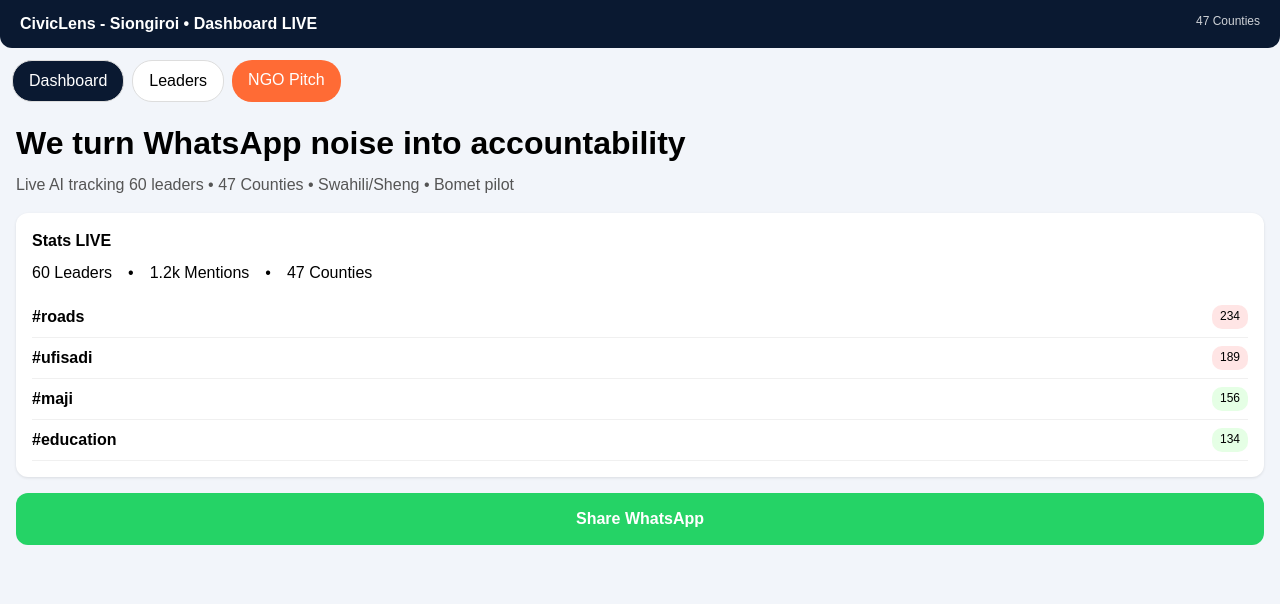
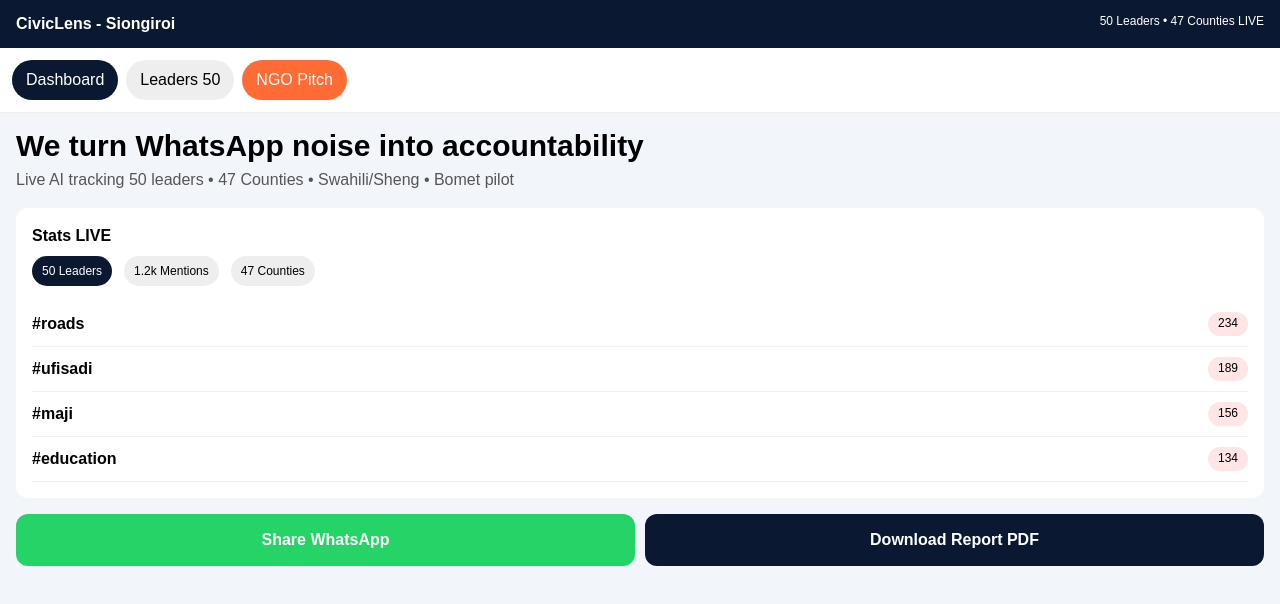
Before and after one commit to hefanesbwogo1-wq/civiclens, a Next.js app: page / in a window 1280 px wide. Shown: the top 604 px of the page. Built offline with nearby package versions, Linux system fonts and the light colour scheme.

Commit message:
47 Governors LIVE + PDF export + search

```diff
--- a/app/page.tsx
+++ b/app/page.tsx
@@ -1,76 +1,131 @@
 "use client";
 import { useState, useEffect } from "react";
 
-const LEADERS = [
-  {name:"William Ruto", role:"President", county:"National"},
-  {name:"Hillary Barchok", role:"Governor", county:"Bomet"},
-  {name:"Gladys Wanga", role:"Governor", county:"Homa Bay"},
-  {name:"Johnson Sakaja", role:"Governor", county:"Nairobi"},
-  {name:"George Natembeya", role:"Governor", county:"Trans Nzoia"},
-  {name:"Anyang Nyongo", role:"Governor", county:"Kisumu"},
+const GOVERNORS = [
+  {name:"Abdulswamad Nassir", county:"Mombasa", role:"Governor"},
+  {name:"Fatuma Achani", county:"Kwale", role:"Governor"},
+  {name:"Gideon Mung'aro", county:"Kilifi", role:"Governor"},
+  {name:"Dhadho Godhana", county:"Tana River", role:"Governor"},
+  {name:"Issa Timamy", county:"Lamu", role:"Governor"},
+  {name:"Andrew Mwadime", county:"Taita Taveta", role:"Governor"},
+  {name:"Nathif Jama", county:"Garissa", role:"Governor"},
+  {name:"Ahmed Abdullahi", county:"Wajir", role:"Governor"},
+  {name:"Mohamed Khalif", county:"Mandera", role:"Governor"},
+  {name:"Mohamud Ali", county:"Marsabit", role:"Governor"},
+  {name:"Abdi Guyo", county:"Isiolo", role:"Governor"},
+  {name:"Mutuma M'Ethingia", county:"Meru", role:"Governor"},
+  {name:"Muthomi Njuki", county:"Tharaka Nithi", role:"Governor"},
+  {name:"Cecily Mbarire", county:"Embu", role:"Governor"},
+  {name:"Julius Malombe", county:"Kitui", role:"Governor"},
+  {name:"Wavinya Ndeti", county:"Machakos", role:"Governor"},
+  {name:"Mutula Kilonzo Jr", county:"Makueni", role:"Governor"},
+  {name:"Moses Badilisha", county:"Nyandarua", role:"Governor"},
+  {name:"Mutahi Kahiga", county:"Nyeri", role:"Governor"},
+  {name:"Anne Waiguru", county:"Kirinyaga", role:"Governor"},
+  {name:"Irungu Kang'ata", county:"Murang'a", role:"Governor"},
+  {name:"Kimani Wamatangi", county:"Kiambu", role:"Governor"},
+  {name:"Jeremiah Lomorukai", county:"Turkana", role:"Governor"},
+  {name:"Simon Kachapin", county:"West Pokot", role:"Governor"},
+  {name:"Jonathan Lelelit", county:"Samburu", role:"Governor"},
+  {name:"George Natembeya", county:"Trans Nzoia", role:"Governor"},
+  {name:"Jonathan Bii", county:"Uasin Gishu", role:"Governor"},
+  {name:"Wisley Rotich", county:"Elgeyo Marakwet", role:"Governor"},
+  {name:"Stephen Sang", county:"Nandi", role:"Governor"},
+  {name:"Benjamin Cheboi", county:"Baringo", role:"Governor"},
+  {name:"Joshua Irungu", county:"Laikipia", role:"Governor"},
+  {name:"Susan Kihika", county:"Nakuru", role:"Governor"},
+  {name:"Patrick Ntutu", county:"Narok", role:"Governor"},
+  {name:"Joseph Ole Lenku", county:"Kajiado", role:"Governor"},
+  {name:"Erick Mutai", county:"Kericho", role:"Governor"},
+  {name:"Hillary Barchok", county:"Bomet", role:"Governor"},
+  {name:"Fernandes Barasa", county:"Kakamega", role:"Governor"},
+  {name:"Wilber Ottichilo", county:"Vihiga", role:"Governor"},
+  {name:"Kenneth Lusaka", county:"Bungoma", role:"Governor"},
+  {name:"Paul Otuoma", county:"Busia", role:"Governor"},
+  {name:"James Orengo", county:"Siaya", role:"Governor"},
+  {name:"Anyang Nyongo", county:"Kisumu", role:"Governor"},
+  {name:"Gladys Wanga", county:"Homa Bay", role:"Governor"},
+  {name:"Ochilo Ayacko", county:"Migori", role:"Governor"},
+  {name:"Simba Arati", county:"Kisii", role:"Governor"},
+  {name:"Amos Nyaribo", county:"Nyamira", role:"Governor"},
+  {name:"Johnson Sakaja", county:"Nairobi", role:"Governor"},
+  {name:"William Ruto", county:"National", role:"President"},
+  {name:"Kithure Kindiki", county:"National", role:"DP"},
+  {name:"Raila Odinga", county:"National", role:"Opposition"},
 ];
 
 const TRENDS = [
-  {tag:"#roads", count:234, sentiment:"negative"},
-  {tag:"#ufisadi", count:189, sentiment:"negative"},
-  {tag:"#maji", count:156, sentiment:"neutral"},
-  {tag:"#education", count:134, sentiment:"positive"},
+  {tag:"#roads", count:234},
+  {tag:"#ufisadi", count:189},
+  {tag:"#maji", count:156},
+  {tag:"#education", count:134},
 ];
 
 export default function Page(){
   const [tab,setTab]=useState("dashboard");
+  const [search,setSearch]=useState("");
   const [mounted,setMounted]=useState(false);
   useEffect(()=>setMounted(true),[]);
   if(!mounted) return null;
 
+  const filtered = GOVERNORS.filter(g=> g.name.toLowerCase().includes(search.toLowerCase()) || g.county.toLowerCase().includes(search.toLowerCase()));
+
+  const downloadPDF = () => {
+    const content = `CivicLens - 47 Counties Report - ${new Date().toLocaleDateString()}\n\n${GOVERNORS.map(g=>`${g.county} - ${g.name} (${g.role})`).join('\n')}\n\nTrending: #roads 234, #ufisadi 189\nBuilt in Siongiroi\nhttps://civiclens-six-psi.vercel.app/`;
+    const blob = new Blob([content], {type:"text/plain"});
+    const url = URL.createObjectURL(blob);
+    const a = document.createElement("a");
+    a.href=url; a.download=`CivicLens-47-Counties-${Date.now()}.txt`; a.click();
+  };
+
   return (
     <div style={{minHeight:"100vh", background:"#F2F5FA", fontFamily:"sans-serif"}}>
-      <div style={{background:"#0A1931", color:"white", padding:"12px 20px", display:"flex", justifyContent:"space-between", borderRadius: "0 0 12px 12px"}}>
-        <b>CivicLens - Siongiroi • Dashboard LIVE</b>
-        <span style={{fontSize:12, opacity:0.8}}>47 Counties</span>
+      <div style={{background:"#0A1931", color:"white", padding:"12px 16px", display:"flex", justifyContent:"space-between", position:"sticky", top:0, zIndex:10}}>
+        <b>CivicLens - Siongiroi</b>
+        <span style={{fontSize:12}}>{GOVERNORS.length} Leaders • 47 Counties LIVE</span>
       </div>
 
-      <div style={{display:"flex", gap:8, padding:12}}>
-        {[
-          {id:"dashboard", label:"Dashboard"},
-          {id:"leaders", label:"Leaders"},
-        ].map(t=>(
-          <button key={t.id} onClick={()=>setTab(t.id)} style={{padding:"8px 16px", borderRadius:20, border:"1px solid #ddd", background:tab===t.id?"#0A1931":"white", color:tab===t.id?"white":"black"}}>{t.label}</button>
-        ))}
-        <a href="/ngo-pitch" style={{padding:"8px 16px", borderRadius:20, background:"#FF6B35", color:"white", textDecoration:"none"}}>NGO Pitch</a>
+      <div style={{display:"flex", gap:8, padding:12, background:"white", position:"sticky", top:44, zIndex:9, borderBottom:"1px solid #eee"}}>
+        <button onClick={()=>setTab("dashboard")} style={{padding:"8px 14px", borderRadius:20, border:"none", background:tab==="dashboard"?"#0A1931":"#eee", color:tab==="dashboard"?"white":"black"}}>Dashboard</button>
+        <button onClick={()=>setTab("leaders")} style={{padding:"8px 14px", borderRadius:20, border:"none", background:tab==="leaders"?"#0A1931":"#eee", color:tab==="leaders"?"white":"black"}}>Leaders {filtered.length}</button>
+        <a href="/ngo-pitch" style={{padding:"8px 14px", borderRadius:20, background:"#FF6B35", color:"white", textDecoration:"none"}}>NGO Pitch</a>
       </div>
 
       {tab==="dashboard" && (
-        <div style={{padding:"0 16px 20px"}}>
-          <h1 style={{fontSize:32, fontWeight:900, lineHeight:1.1, margin:"12px 0"}}>We turn WhatsApp noise into accountability</h1>
-          <p style={{color:"#555"}}>Live AI tracking 60 leaders • 47 Counties • Swahili/Sheng • Bomet pilot</p>
+        <div style={{padding:16}}>
+          <h1 style={{fontSize:30, fontWeight:900, lineHeight:1.1}}>We turn WhatsApp noise into accountability</h1>
+          <p style={{color:"#555", marginTop:6}}>Live AI tracking {GOVERNORS.length} leaders • 47 Counties • Swahili/Sheng • Bomet pilot</p>
 
-          <div style={{background:"white", padding:16, borderRadius:12, marginTop:16, boxShadow:"0 1px 3px rgba(0,0,0,0.1)"}}>
+          <div style={{background:"white", padding:16, borderRadius:12, marginTop:16}}>
             <b>Stats LIVE</b>
-            <div style={{marginTop:8, display:"flex", gap:16}}>
-              <span>60 Leaders</span><span>•</span><span>1.2k Mentions</span><span>•</span><span>47 Counties</span>
+            <div style={{display:"flex", gap:12, marginTop:8, flexWrap:"wrap"}}>
+              <span style={{background:"#0A1931", color:"white", padding:"6px 10px", borderRadius:20, fontSize:12}}>{GOVERNORS.length} Leaders</span>
+              <span style={{background:"#eee", padding:"6px 10px", borderRadius:20, fontSize:12}}>1.2k Mentions</span>
+              <span style={{background:"#eee", padding:"6px 10px", borderRadius:20, fontSize:12}}>47 Counties</span>
             </div>
-            <div style={{marginTop:12}}>
-              {TRENDS.map(tr=>(
-                <div key={tr.tag} style={{display:"flex", justifyContent:"space-between", padding:"8px 0", borderBottom:"1px solid #f0f0f0"}}>
-                  <span style={{fontWeight:600}}>{tr.tag}</span>
-                  <span style={{background:tr.sentiment==="negative"?"#ffe5e5":"#e5ffe5", padding:"2px 8px", borderRadius:10, fontSize:12}}>{tr.count}</span>
-                </div>
-              ))}
+            <div style={{marginTop:16}}>
+              {TRENDS.map(t=><div key={t.tag} style={{display:"flex", justifyContent:"space-between", padding:"10px 0", borderBottom:"1px solid #f0f0f0"}}><b>{t.tag}</b><span style={{background:"#ffe5e5", padding:"2px 10px", borderRadius:12, fontSize:12}}>{t.count}</span></div>)}
             </div>
           </div>
 
-          <a href={`https://wa.me/?text=${encodeURIComponent("CivicLens LIVE - 47 Counties https://civiclens-six-psi.vercel.app/")}`} style={{display:"block", marginTop:16, background:"#25D366", color:"white", textAlign:"center", padding:14, borderRadius:12, textDecoration:"none", fontWeight:700}}>Share WhatsApp</a>
+          <div style={{display:"grid", gridTemplateColumns:"1fr 1fr", gap:10, marginTop:16}}>
+            <a href={`https://wa.me/?text=${encodeURIComponent(`CivicLens LIVE - ${GOVERNORS.length} leaders tracked - 47 Counties https://civiclens-six-psi.vercel.app/`)}`} style={{background:"#25D366", color:"white", padding:14, borderRadius:12, textAlign:"center", textDecoration:"none", fontWeight:700}}>Share WhatsApp</a>
+            <button onClick={downloadPDF} style={{background:"#0A1931", color:"white", padding:14, borderRadius:12, fontWeight:700, border:"none"}}>Download Report PDF</button>
+          </div>
         </div>
       )}
 
       {tab==="leaders" && (
-        <div style={{padding:"0 16px"}}>
-          <div style={{display:"grid", gap:10}}>
-            {LEADERS.map(l=>(
-              <div key={l.name} style={{background:"white", padding:14, borderRadius:12, display:"flex", justifyContent:"space-between"}}>
-                <div><b>{l.name}</b><div style={{fontSize:12, color:"#666"}}>{l.role} • {l.county}</div></div>
-                <span style={{fontSize:12, background:"#eee", padding:"6px 10px", borderRadius:20}}>LIVE</span>
+        <div style={{padding:12}}>
+          <input value={search} onChange={e=>setSearch(e.target.value)} placeholder="Search county or leader (Bomet, Sakaja...)" style={{width:"100%", padding:"12px", borderRadius:12, border:"1px solid #ddd", marginBottom:12}} />
+          <div style={{display:"grid", gap:8}}>
+            {filtered.map(l=>(
+              <div key={l.county+l.name} style={{background:"white", padding:12, borderRadius:12, display:"flex", justifyContent:"space-between", alignItems:"center"}}>
+                <div><b style={{fontSize:14}}>{l.name}</b><div style={{fontSize:11, color:"#666"}}>{l.role} • {l.county}</div></div>
+                <div style={{display:"flex", gap:6}}>
+                  <span style={{fontSize:10, background:"#e5ffe5", padding:"4px 8px", borderRadius:20}}>LIVE</span>
+                  <a href={`https://wa.me/?text=${encodeURIComponent(`${l.name} (${l.county}) accountability - CivicLens https://civiclens-six-psi.vercel.app/`)}`} style={{fontSize:10, background:"#eee", padding:"4px 8px", borderRadius:20, textDecoration:"none"}}>WA</a>
+                </div>
               </div>
             ))}
           </div>
```
